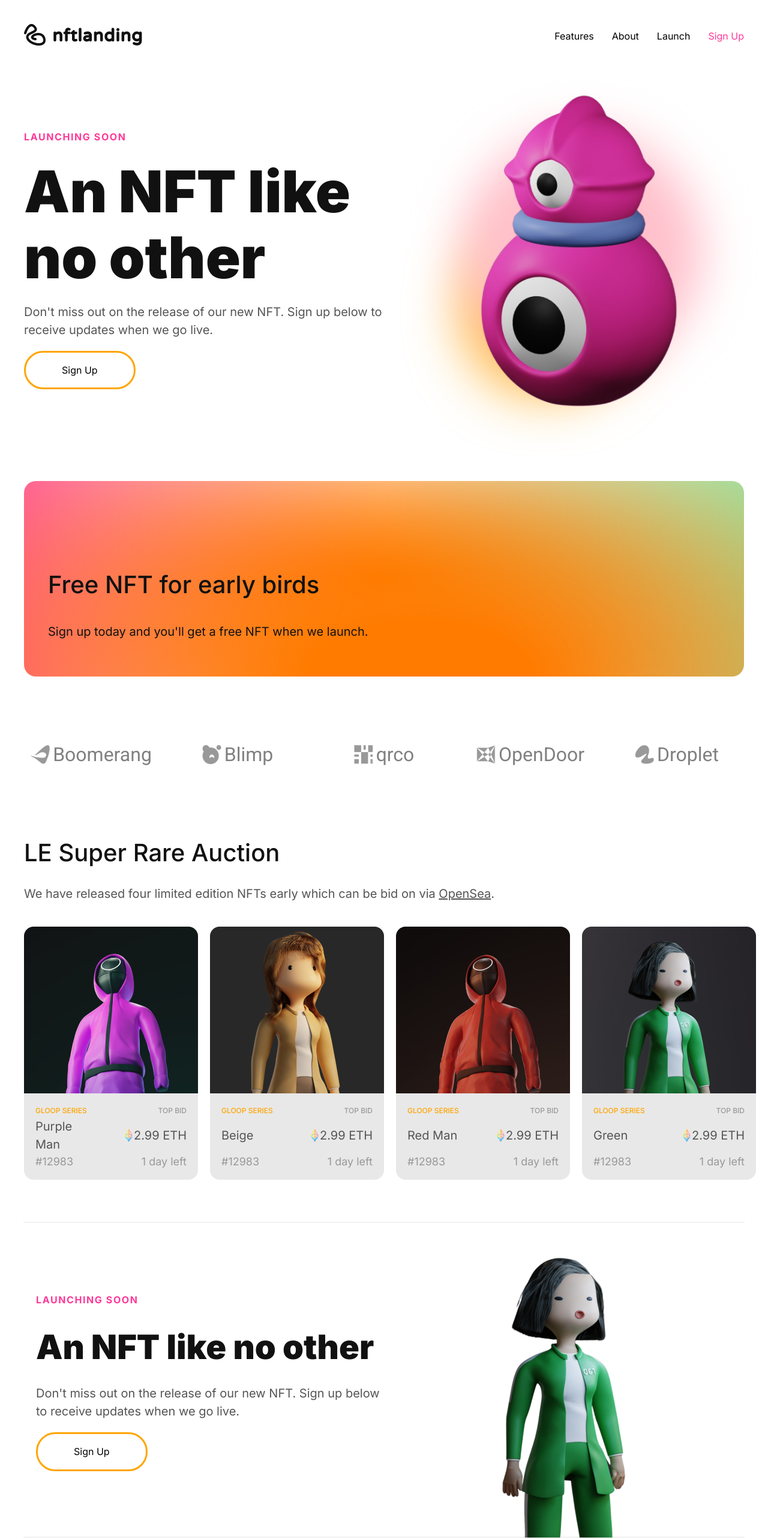
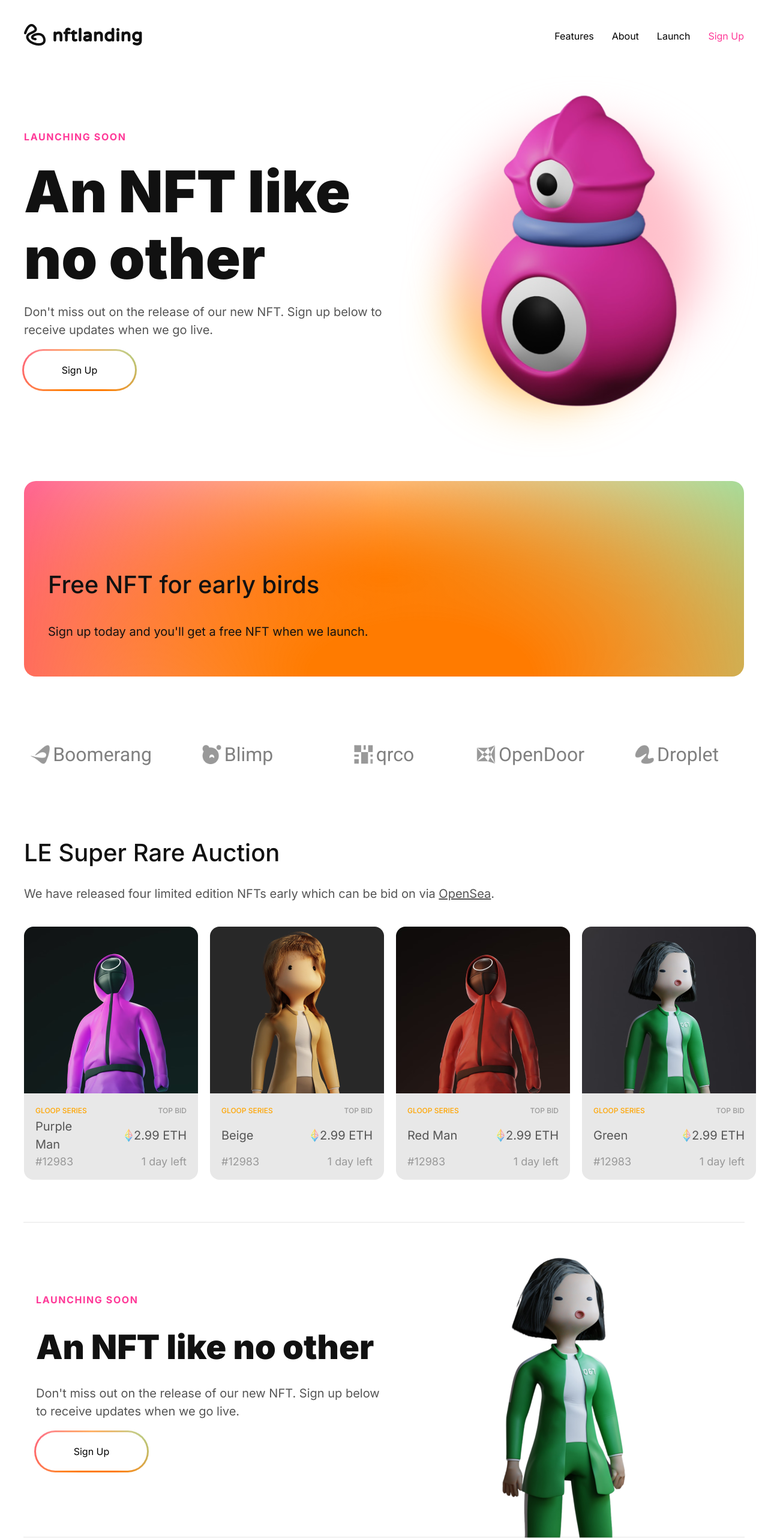
Before and after one commit to VeeK9/Atsiskaitymas, a plain HTML site: page html ir css - 01.10 - atsiskaitymas /index.html in a window 1280 px wide. Shown: the top 2566 px of the page at 60% size. Drawn offline with nearby package versions, Linux system fonts and the light colour scheme.

Commit message:
gradient mygtukas

```diff
--- a/html ir css - 01.10 - atsiskaitymas /main.css
+++ b/html ir css - 01.10 - atsiskaitymas /main.css
@@ -103,11 +103,27 @@ main {
       }
 
       > button {
-        padding: 20px 60px;
-        border: 3px solid orange;
+        width: 185px;
+        height: 64px;
         border-radius: 32px;
         background-color: white;
         cursor: pointer;
+        position: relative;
+        border: none;
+      }
+
+      > button::after {
+        content: "";
+        width: 191px;
+        height: 70px;
+        border-radius: 35px;
+        background-image: radial-gradient(farthest-corner at 55% 100%, rgb(255, 123, 0) 20%, transparent),
+                          linear-gradient(to right, rgba(255, 96, 144, 0.978), transparent, rgba(154, 231, 170, 0.978)),
+                          radial-gradient(rgb(255, 123, 0), transparent);
+        position: absolute;
+        top: -3px;
+        left: -3px;
+        z-index: -1;
       }
     }
 
@@ -315,11 +331,27 @@ main {
       }
 
       > button {
-        padding: 20px 60px;
-        border: 3px solid orange;
+        width: 185px;
+        height: 64px;
         border-radius: 32px;
         background-color: white;
         cursor: pointer;
+        position: relative;
+        border: none;
+      }
+
+      > button::after {
+        content: "";
+        width: 191px;
+        height: 70px;
+        border-radius: 35px;
+        background-image: radial-gradient(farthest-corner at 55% 100%, rgb(255, 123, 0) 20%, transparent),
+                          linear-gradient(to right, rgba(255, 96, 144, 0.978), transparent, rgba(154, 231, 170, 0.978)),
+                          radial-gradient(rgb(255, 123, 0), transparent);
+        position: absolute;
+        top: -3px;
+        left: -3px;
+        z-index: -1;
       }
     }
 
```
